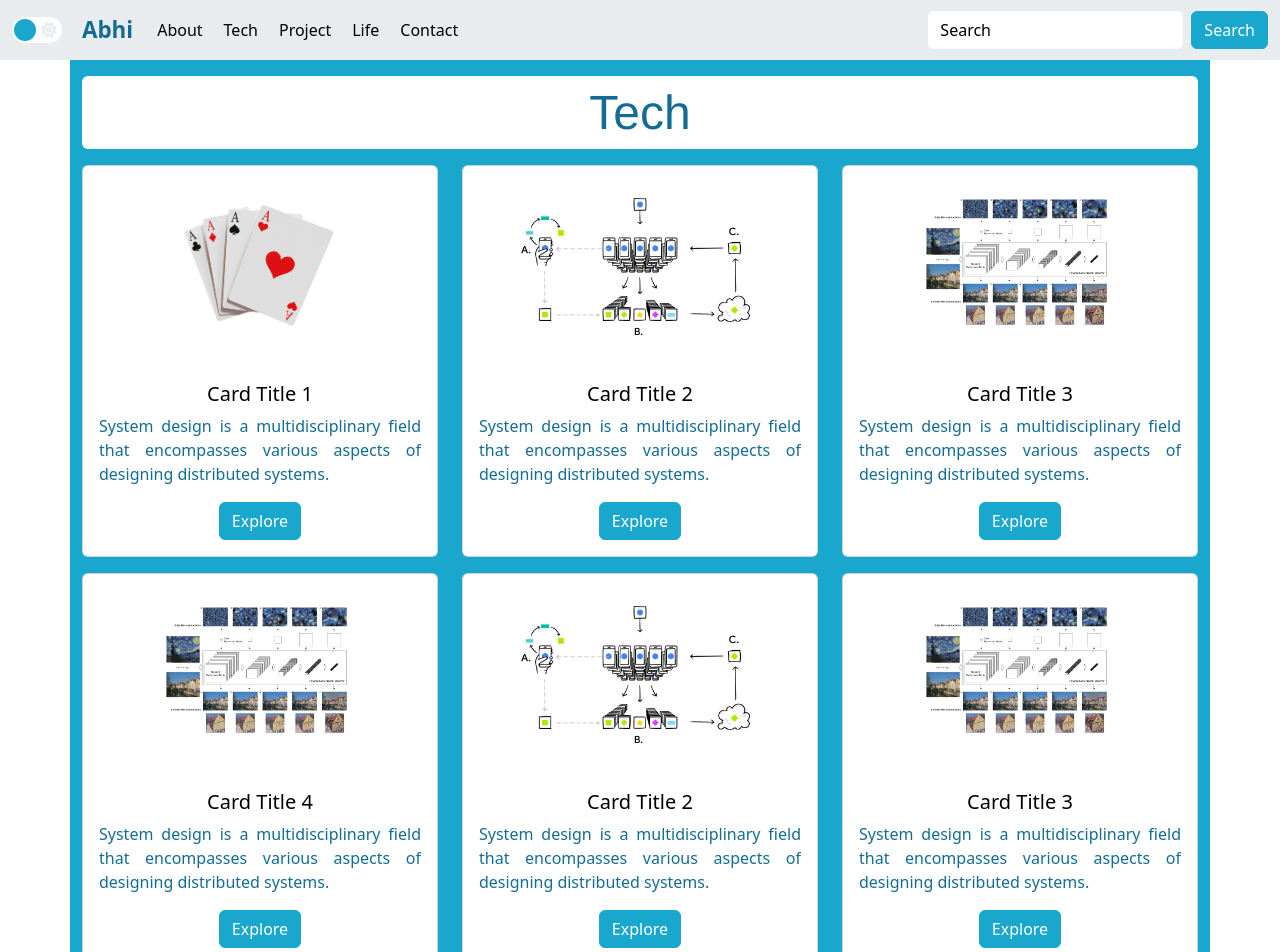
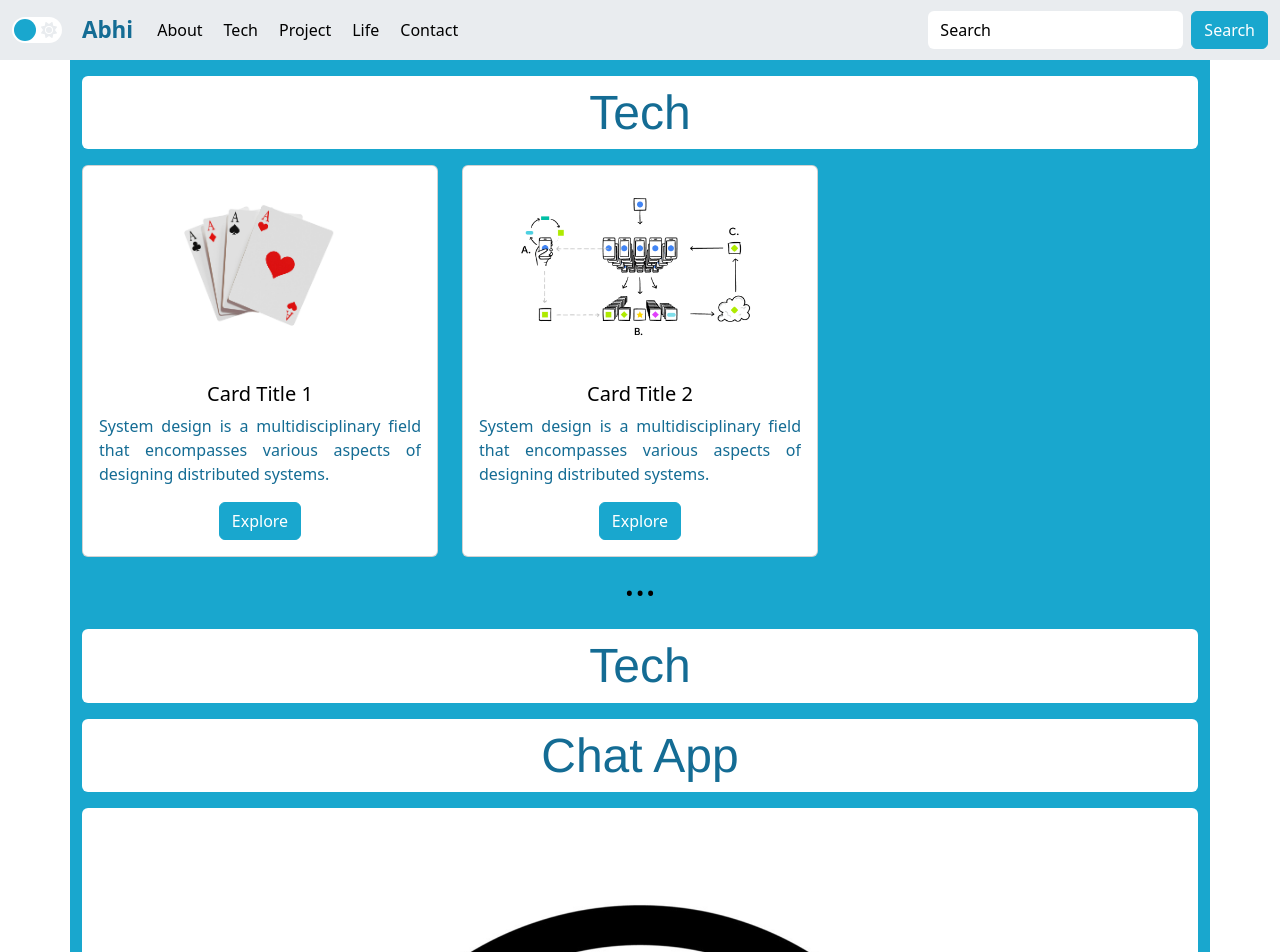
Before and after one commit to abhishekprakash256/frontend-component-kit, a React (Vite) app: page / in a window 1280 px wide. Shown: the top 952 px of the page. Built offline with nearby package versions, Linux system fonts and the light colour scheme.

Commit message:
card lists added

```diff
--- a/src/App.tsx
+++ b/src/App.tsx
@@ -3,7 +3,6 @@ import NavBar from './components/NavBar';
 import './App.css';  // check later
 import CustomBody from './components/CustomBody';
 import HeadingBar from './components/HeadingBar';
-import CardBundle from './components/CardBundle';
 import More from './components/More';
 import MarkDown from './components/MarkDown';
 import Footer from './components/Footer';
@@ -12,6 +11,7 @@ import SocialMediaLinks from './components/SocialMediaLinks';
 import ArticleImage from './components/ArticleImage';
 import SpaceBlock from './components/SpaceBlock';
 import React from "react";
+import CardLists from './components/CardLists';
 
 
 const title : string = "Tech";
@@ -77,6 +77,20 @@ const cardData = [
 ];
 
 
+const cardDataTwo =   [{
+  card_title: "Card Title 1",
+  card_para: "System design is a multidisciplinary field that encompasses various aspects of designing distributed systems. ",
+  img_src: "cards.jpg",  /* the image file is in the public folder */
+  card_url: "https://example.com/card1",
+},
+{
+  card_title: "Card Title 2",
+  card_para: "System design is a multidisciplinary field that encompasses various aspects of designing distributed systems.",
+  img_src: "federated-learning-flow.png", /* the image file is in the public folder */
+  card_url: "https://example.com/card2",
+}]
+
+
 
 function App() {
 
@@ -88,11 +102,13 @@ function App() {
       <CustomBody>
 
       <HeadingBar title={title}/>
-      <CardBundle></CardBundle>
+
+      <CardLists cardData = {cardDataTwo}></CardLists>
+
 
       <More more_link={ more_link}/>
      <HeadingBar title={title}/>
-     <CardBundle></CardBundle>
+
      <HeadingBar title={"Chat App"}/>
      <ArticleImage image_link= {article_image} />
      <HeadingBar title={"MarkDown Block"}/>
@@ -101,6 +117,11 @@ function App() {
 
 
       <Para description={ description }/>
+
+
+
+    <CardLists cardData = {cardData}></CardLists>
+
 
       <SocialMediaLinks
   github_link = {socialLinks[0]}
--- a/src/components/CardBundle.tsx
+++ /dev/null
@@ -1,76 +0,0 @@
-import React from "react";
-import { Row, Col } from "react-bootstrap";
-import '../styles/style.css'; // the custom import file
-import '../styles/Card.css'; // the custom import file
-import CardTemp from "./CardTemp";
-
-interface CardData {
-  card_title: string;
-  card_para: string;
-  img_src: string;
-  card_url: string;
-}
-
-const CardBundle: React.FC = () => {
-  const cardData: CardData[] = [
-    {
-      card_title: "Card Title 1",
-      card_para: "System design is a multidisciplinary field that encompasses various aspects of designing distributed systems. ",
-      img_src: "cards.jpg",  /* the image file is in the public folder */
-      card_url: "https://example.com/card1",
-    },
-    {
-      card_title: "Card Title 2",
-      card_para: "System design is a multidisciplinary field that encompasses various aspects of designing distributed systems.",
-      img_src: "federated-learning-flow.png", /* the image file is in the public folder */
-      card_url: "https://example.com/card2",
-    },
-    {
-      card_title: "Card Title 3",
-      card_para: "System design is a multidisciplinary field that encompasses various aspects of designing distributed systems.",
-      img_src: "image_1.png",  /* the image file is in the public folder */
-      card_url: "https://example.com/card3",
-    },
-    {
-      card_title: "Card Title 4",
-      card_para: "System design is a multidisciplinary field that encompasses various aspects of designing distributed systems.",
-      img_src: "image_1.png",
-      card_url: "https://example.com/card4",
-    },
-    {
-      card_title: "Card Title 2",
-      card_para: "System design is a multidisciplinary field that encompasses various aspects of designing distributed systems.",
-      img_src: "federated-learning-flow.png", /* the image file is in the public folder */
-      card_url: "https://example.com/card2",
-    },
-    {
-      card_title: "Card Title 3",
-      card_para: "System design is a multidisciplinary field that encompasses various aspects of designing distributed systems.",
-      img_src: "image_1.png",  /* the image file is in the public folder */
-      card_url: "https://example.com/card3",
-    },
-    {
-      card_title: "Card Title 4",
-      card_para: "System design is a multidisciplinary field that encompasses various aspects of designing distributed systems.",
-      img_src: "image_1.png",
-      card_url: "https://example.com/card4",
-    },
-  ];
-
-  return (
-    <Row>
-      {cardData.map((card, index) => (
-        <Col key={index} xs={12} sm={12} md={4} className="mt-3">
-          <CardTemp
-            card_title={card.card_title}
-            card_para={card.card_para}
-            img_src={card.img_src}
-            card_url={card.card_url}
-          />
-        </Col>
-      ))}
-    </Row>
-  );
-};
-
-export default CardBundle;
--- /dev/null
+++ b/src/components/CardLists.tsx
@@ -0,0 +1,57 @@
+import React from "react";
+import { Card, Button, Row, Col } from "react-bootstrap";
+import '../styles/style.css';
+import '../styles/Card.css';
+
+interface CardExpProps {
+  card_para: string;
+  img_src: string;
+  card_url: string;
+  card_title: string;
+}
+
+// Accepts `cardData` as a prop from an external source
+interface CardExpListProps {
+  cardData: CardExpProps[];
+}
+
+const CardLists: React.FC<CardExpListProps> = ({ cardData }) => {
+  return (
+    <Row>
+      {cardData.map((card, index) => (
+        <Col key={index} xs={12} sm={12} md={4} className="mt-3">
+          <CardExp
+            card_title={card.card_title}
+            card_para={card.card_para}
+            img_src={card.img_src}
+            card_url={card.card_url}
+          />
+        </Col>
+      ))}
+    </Row>
+  );
+};
+
+// CardExp component for rendering a single card
+const CardExp: React.FC<CardExpProps> = ({ card_para, img_src, card_url, card_title }) => {
+  return (
+    <Card className="">
+      <Card.Img className="card-img-container p-3" variant="top" src={img_src} />
+      <Card.Body>
+        <div className="font-color-class text-center card-title">
+          <Card.Title>{card_title}</Card.Title>
+        </div>
+        <Card.Text className="card-text font-color-class justify-content">
+          {card_para}
+        </Card.Text>
+        <div className="text-center">
+          <Button className="button-custom-color" href={card_url}>
+            Explore
+          </Button>
+        </div>
+      </Card.Body>
+    </Card>
+  );
+};
+
+export default CardLists;
--- a/src/index.ts
+++ b/src/index.ts
@@ -1,6 +1,6 @@
 export {default as ArticleImage} from './components/ArticleImage';
-export { default as CardTemp } from './components/CardTemp';
-export {default as CardBundle} from './components/CardBundle';
+export { default as CardTemp } from './components/_CardTemp';
+export {default as CardLists} from './components/CardLists';
 export {default as CustomBody} from './components/CustomBody';
 export {default as Footer} from './components/Footer';
 export {default as HeadingBar} from './components/HeadingBar';
```
Also changed, not shown: src/components/_CardTemp.tsx (renamed from src/components/CardTemp.tsx), 12 other files (tests, documents, lock files or other folders).
